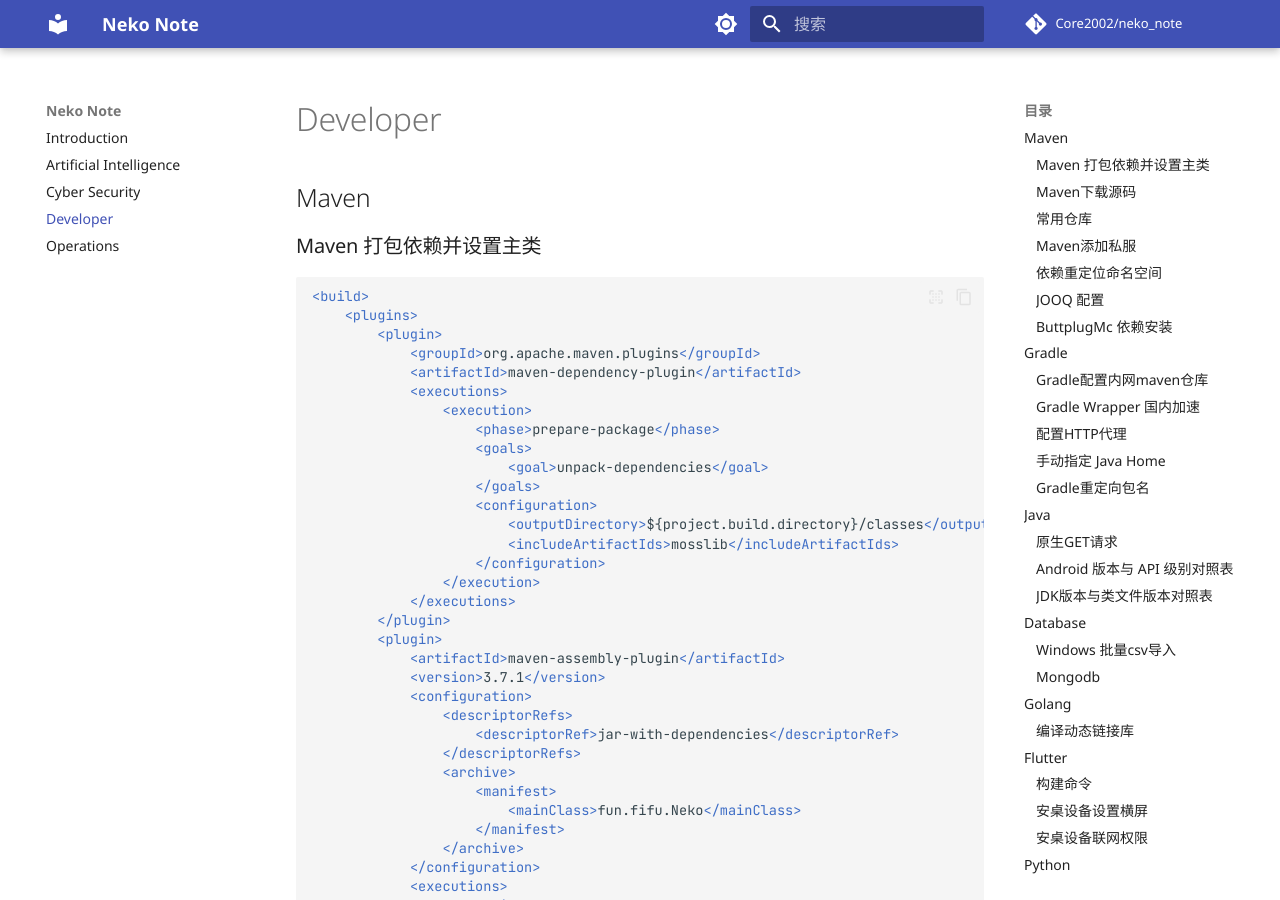
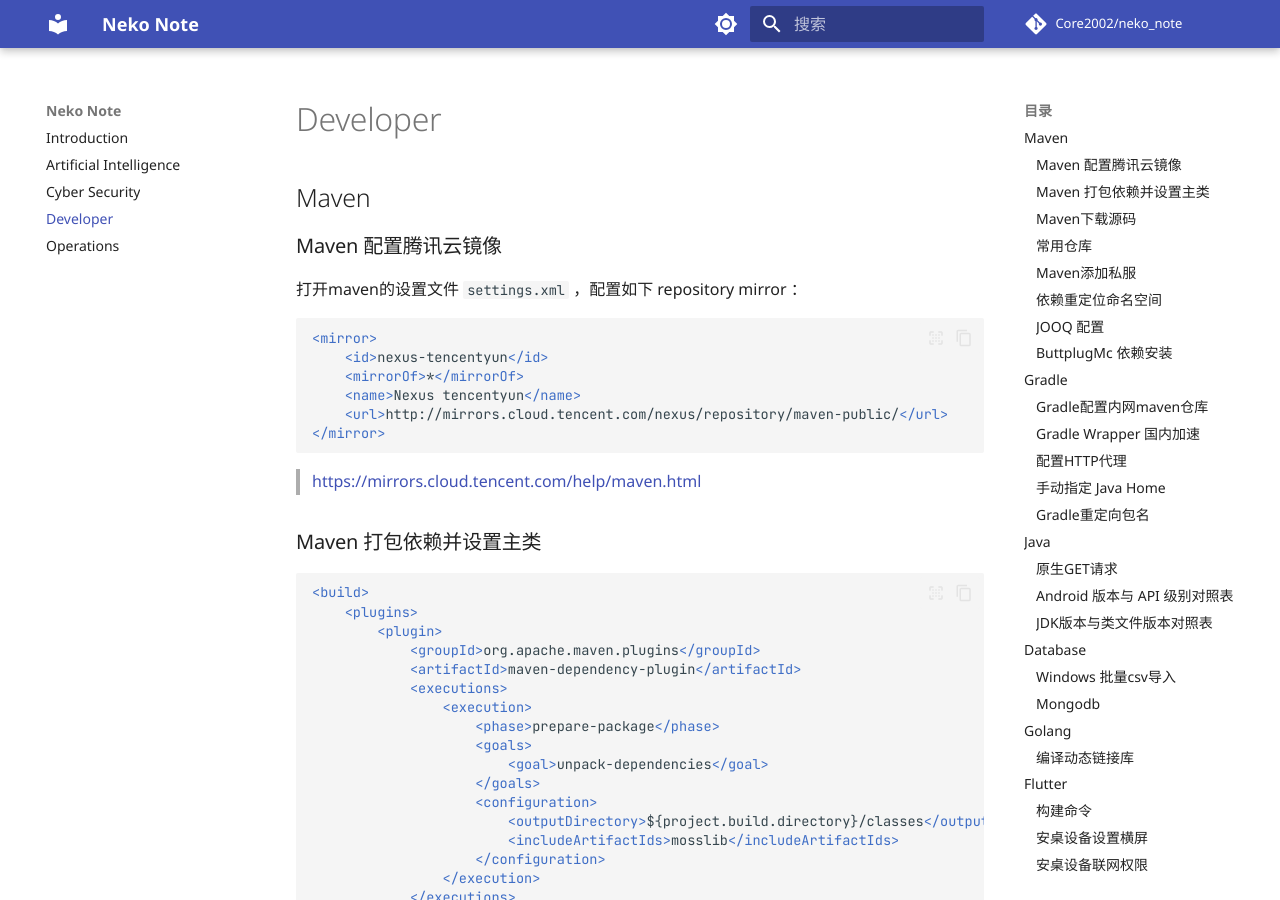
Before and after one commit to Core2002/neko_note, an MkDocs documentation site: the page built from docs/developer.md, in a window 1280 px wide and 900 px high. Built offline with MkDocs 1.6.1 and Material for MkDocs 9.7.7, drawn with Linux system fonts in a browser that asks for light colours; comment, search, counter and statistics services are not loaded.

Commit message:
✨ Feat: Add Tencent Cloud mirror configuration for Maven

````diff
--- a/docs/developer.md
+++ b/docs/developer.md
@@ -1,6 +1,21 @@
 # Developer
 
 ## Maven
+
+### Maven 配置腾讯云镜像
+
+打开maven的设置文件 `settings.xml` ，配置如下 repository mirror ：
+
+```xml
+<mirror>
+    <id>nexus-tencentyun</id>
+    <mirrorOf>*</mirrorOf>
+    <name>Nexus tencentyun</name>
+    <url>http://mirrors.cloud.tencent.com/nexus/repository/maven-public/</url>
+</mirror>
+```
+
+> <https://mirrors.cloud.tencent.com/help/maven.html>
 
 ### Maven 打包依赖并设置主类
 
````
